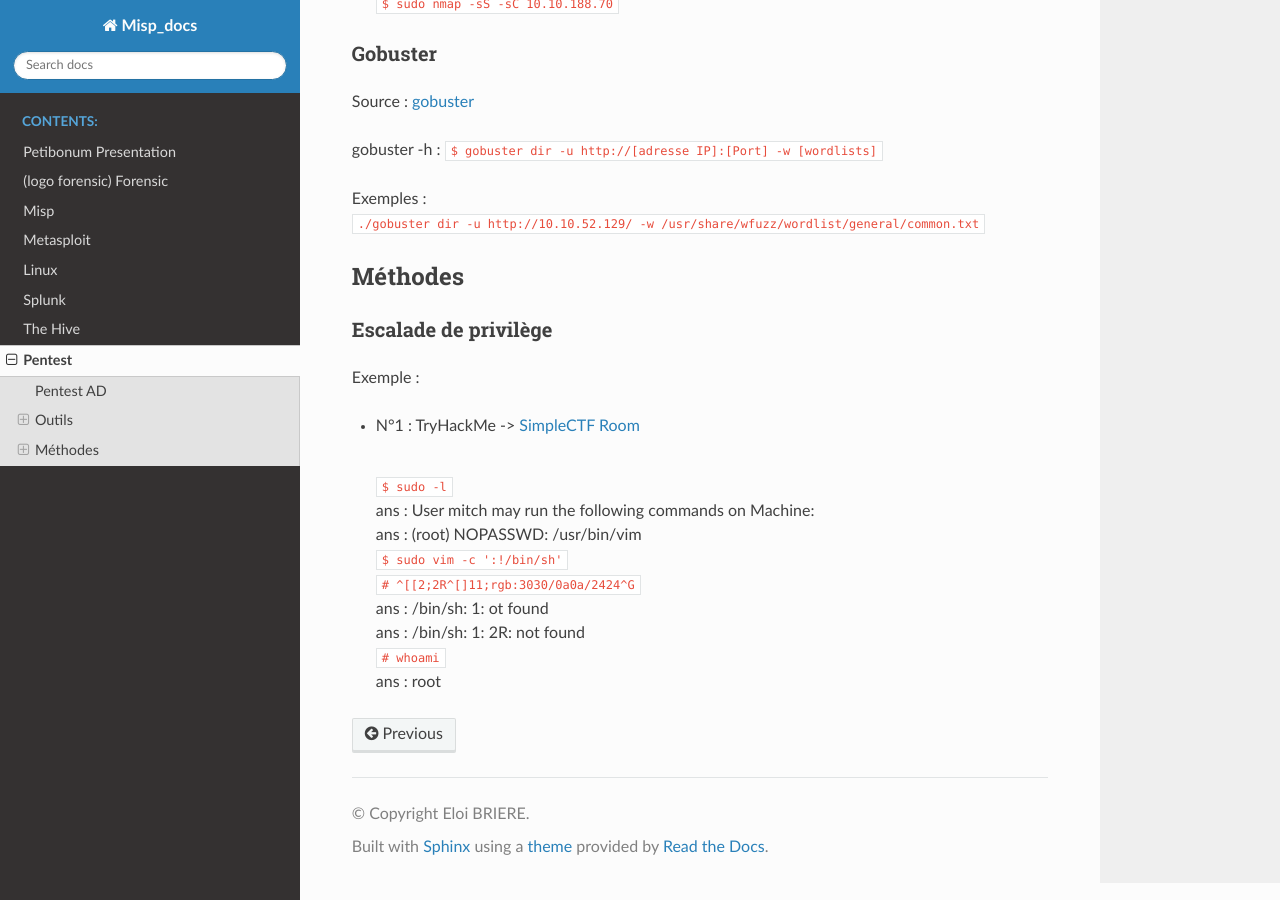
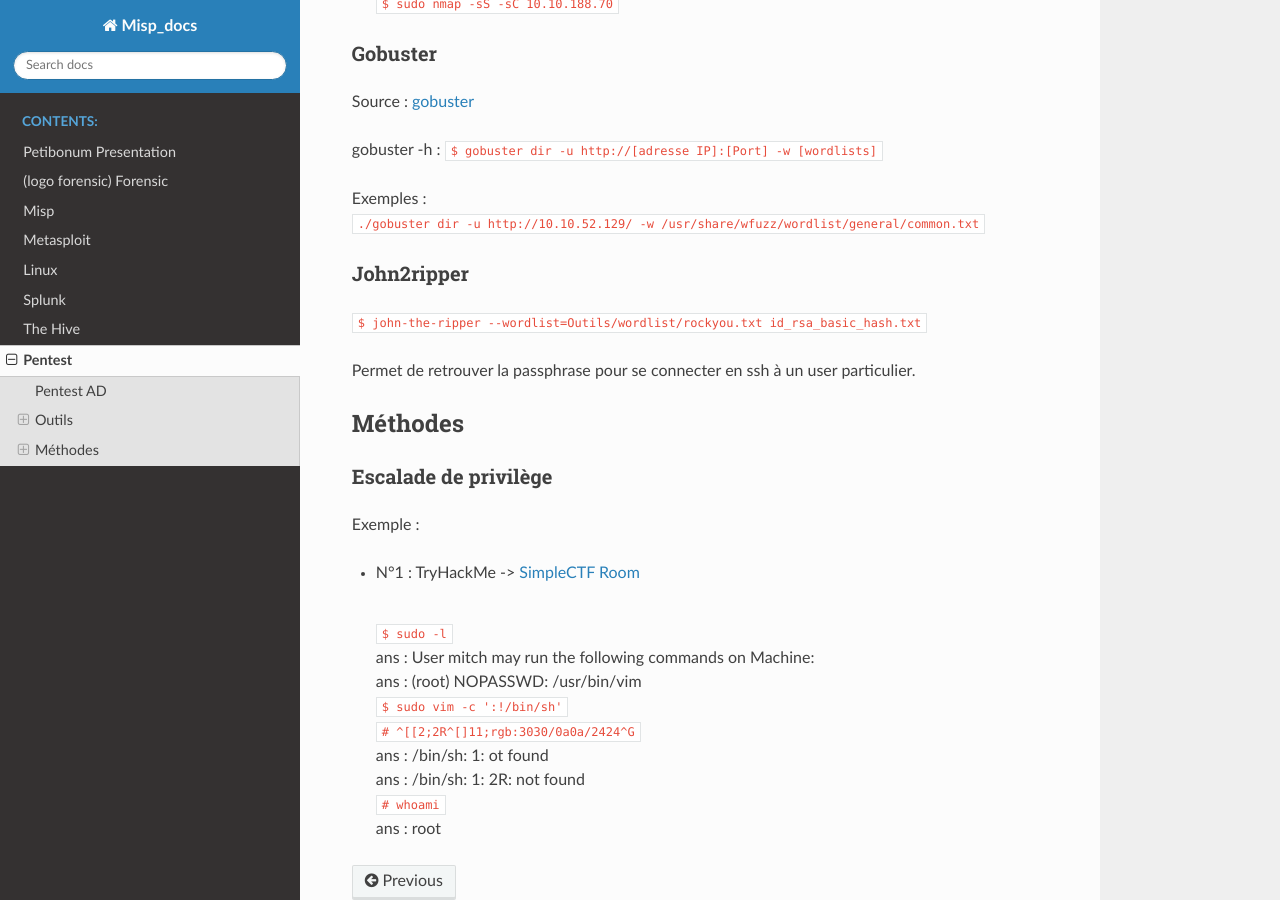
Before and after one commit to Iole-Bri/misp_docs_2, a Sphinx documentation site: the page built from docs/source/src/pentest.md, in a window 1280 px wide and 900 px high, scrolled down 752 px. Built offline with Sphinx 7.4.7 and the Read the Docs theme 2.0.0, drawn with Linux system fonts in a browser that asks for light colours.

Commit message:
modif pentest.me

````diff
--- a/docs/source/src/pentest.md
+++ b/docs/source/src/pentest.md
@@ -32,6 +32,11 @@
 Exemples :
 <br/>```./gobuster dir -u http://10.10.52.129/ -w /usr/share/wfuzz/wordlist/general/common.txt```
 
+### John2ripper
+
+```$ john-the-ripper --wordlist=Outils/wordlist/rockyou.txt id_rsa_basic_hash.txt ```
+
+Permet de retrouver la passphrase pour se connecter en ssh à un user particulier.
 ## Méthodes
 ### Escalade de privilège
 
````
